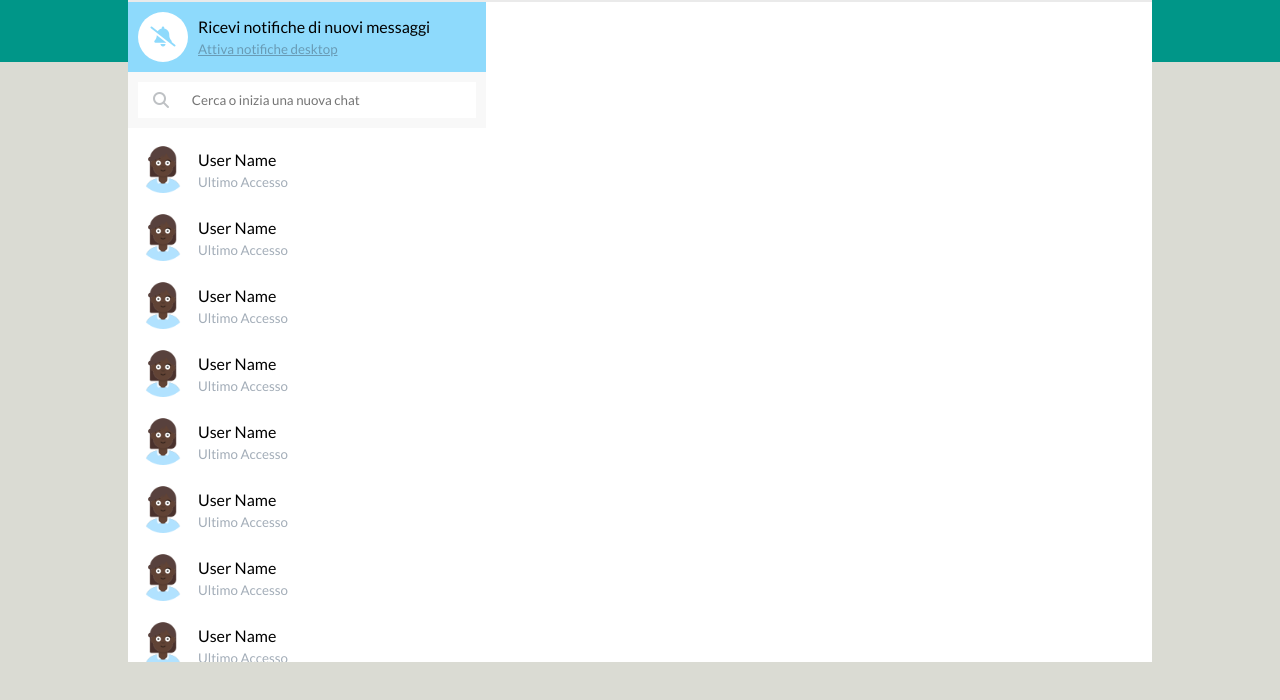
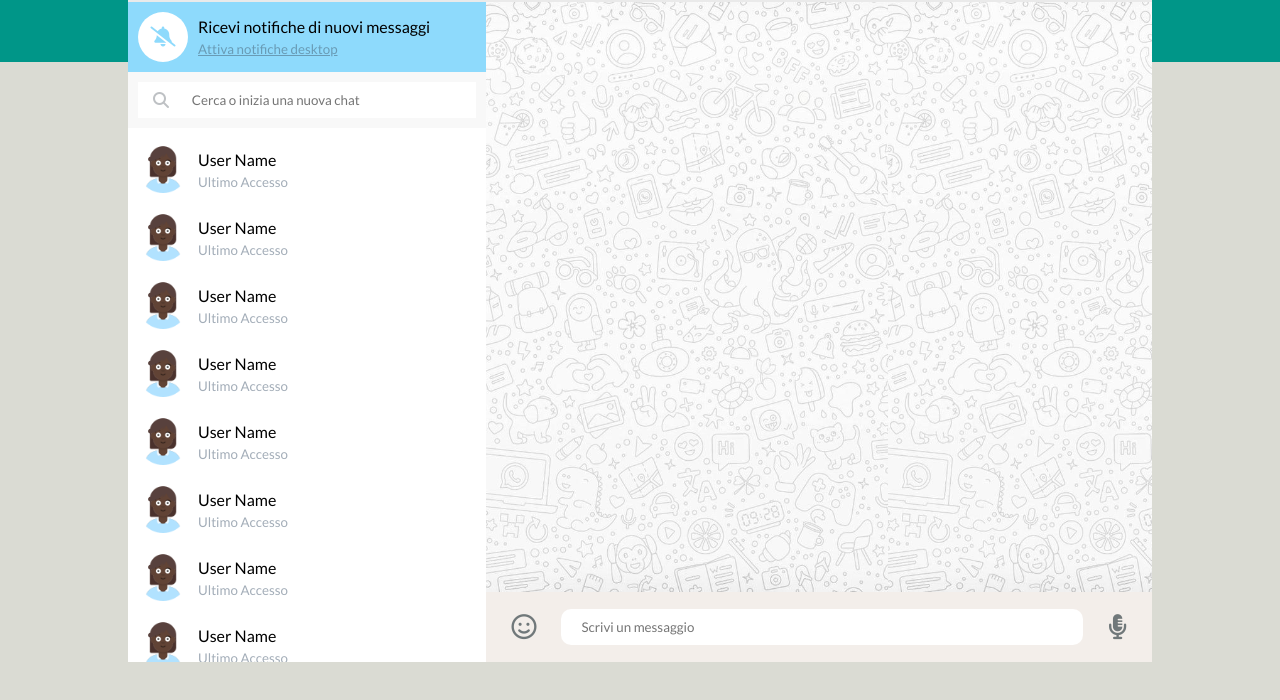
Before and after one commit to ginevrabotrugno/vue-boolzapp, a plain HTML site: page index.html in a window 1280 px wide. Shown: the part 98-798 px from the top of the page. Drawn offline with nearby package versions, Linux system fonts and the light colour scheme.

Commit message:
feat: add writing area

```diff
--- a/css/style.css
+++ b/css/style.css
@@ -43,6 +43,7 @@ ul {
     width: 65%;
     height: 100%;
     background-color: #ffffff;
+    position: relative;
 }
 
 .section-header {
@@ -147,3 +148,38 @@ ul {
 .chat-list li {
     padding-top: 15px;
 }
+
+
+/* CHAT */
+.writing-area {
+    width: 100%;
+    height: 70px;
+    background-color: #f3eeea;
+    position: absolute;
+    bottom: 0;
+    left: 0;
+    display: flex;
+    justify-content: space-between;
+    align-items: center;
+}
+
+.writing-area i {
+    padding: 0 25px;
+    font-size: 25px;
+    color: #70787a;
+}
+
+.writing-area input {
+    width: 80%;
+    padding: 10px 20px;
+    border: 0;
+    font-family: inherit;
+    border-radius: 10px;
+}
+
+.chat-container {
+    height: calc(100% - 130px);
+    overflow-y: auto;
+    background-image: url('../img/chat-background.jpg');
+    background-size: contain;
+}
--- a/index.html
+++ b/index.html
@@ -161,6 +161,14 @@
 
                     </div>
 
+                    <div class="chat-container"></div>
+
+                    <div class="writing-area">
+                        <i class="fa-regular fa-face-smile"></i>
+                        <input type="text" placeholder="Scrivi un messaggio">
+                        <i class="fa-solid fa-microphone-lines"></i>
+                    </div>
+
                 </div>
             </div>
         </div>
```
Also changed, not shown: img/chat-background.jpg (added).
